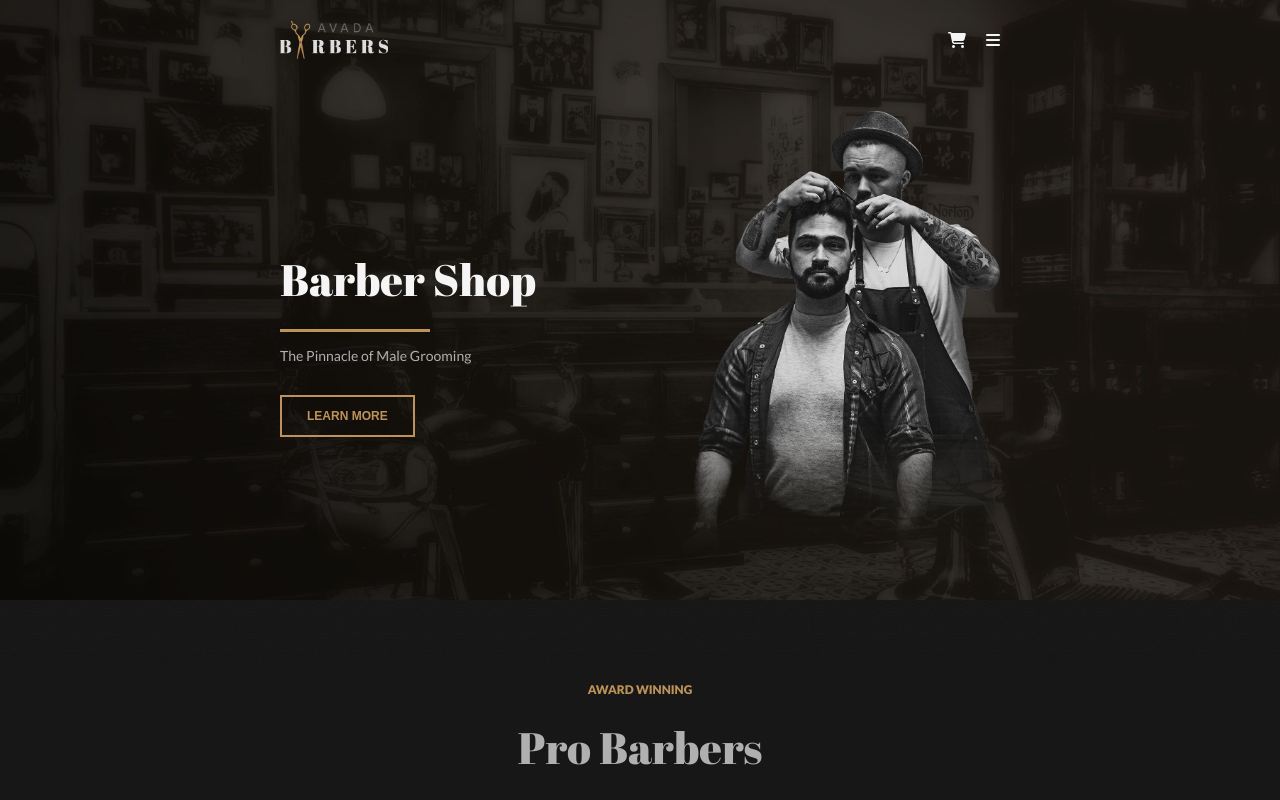
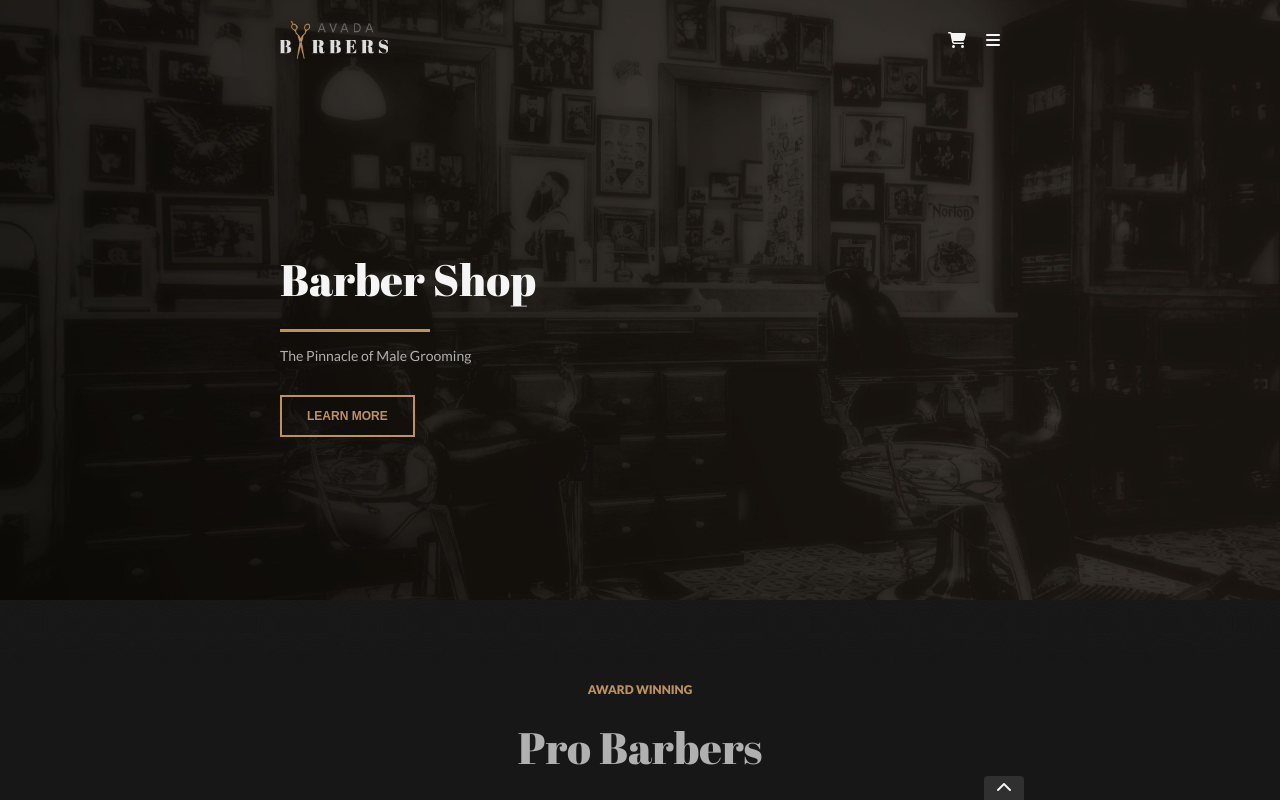
Before and after one commit to Sebastian-Balint/proj-html-vuejs, a Vue app: page / in a window 1280 px wide. Shown: the top 800 px of the page. Built offline with nearby package versions, Linux system fonts and the light colour scheme.

Commit message:
fix footer, img and page up button

```diff
--- a/src/assets/styles/style.css
+++ b/src/assets/styles/style.css
@@ -136,21 +136,30 @@ header {
     section {
       width: 50%;
     }
-
-    .jumbotron-img {
-      height: 488px;
-      width: 334px;
-    }
   }
 }
 
+.btn-fixed {
+  width: 40px;
+  height: 24px;
+  background-color: #303030;
+  border-top-left-radius: 4px;
+  border-top-right-radius: 4px;
+  position: fixed;
+  bottom: 0;
+  right: 20%;
+  z-index: 9999;
+  cursor: pointer;
+}
+
 footer {
-  height: 300px;
+  height: auto;
   background-color: #121314;
 
   .container {
     justify-content: space-between;
     align-items: center;
+    height: 300px;
   }
 
   p {
@@ -162,10 +171,10 @@ footer {
   }
 }
 
-footer .debug,
+/*footer .debug,
 header .debug {
   border: 1px dashed white;
-}
+}*/
 
 .copyright {
   height: 80px;
@@ -175,8 +184,6 @@ header .debug {
 }
 
 .footer-image {
-  width: 230px;
-  height: 180px;
   margin-bottom: 15px;
 }
 
@@ -190,11 +197,9 @@ header .debug {
   position: relative;
 
   .triangle {
-    background-image: url(/public/triangle-black.svg);
+    background-image: url(/triangle-black.svg);
   }
   .services-icon {
-    width: 40px;
-    height: 70px;
     margin: 20px auto;
   }
 }
@@ -234,16 +239,10 @@ header .debug {
   }
 }
 
-.person {
-  width: 80px;
-  height: 80px;
-  border-radius: 50%;
-}
-
 .triangle {
   height: 62px;
   width: 100%;
-  background-image: url(/public/triangle.svg);
+  background-image: url(/triangle.svg);
   position: absolute;
   bottom: 0;
 }
@@ -257,31 +256,3 @@ header .debug {
 .section-title {
   margin: auto;
 }
-
-/* Button */
-
-button {
-  border: 2px solid var(--primary-color);
-  background-color: transparent;
-  color: var(--primary-color);
-  text-transform: uppercase;
-  font-weight: 700;
-  font-size: 12px;
-  padding: 12px 25px;
-  margin: 15px auto;
-  cursor: pointer;
-  transition: background-color 0.5s ease, color 0.5s ease;
-
-  &:hover {
-    background-color: var(--primary-color);
-    color: var(--black);
-  }
-}
-
-.services button:hover {
-  color: var(--white);
-}
-
-.blog button:hover {
-  color: var(--light);
-}
--- a/src/assets/styles/style_components/background.css
+++ b/src/assets/styles/style_components/background.css
@@ -8,6 +8,8 @@
 header {
   background-image: url(/images/jumbotron_1.jpg);
   background-size: cover;
+  height: 488px;
+  width: 334px;
 }
 
 .logo {
@@ -33,6 +35,8 @@ header {
 .services {
   .services-icon {
     background-size: contain;
+    width: 40px;
+    height: 70px;
   }
 
   .services-icon.first {
@@ -79,6 +83,9 @@ header {
 .reviews {
   .person {
     background-size: contain;
+    width: 80px;
+    height: 80px;
+    border-radius: 50%;
   }
 
   .person.first {
@@ -119,6 +126,8 @@ header {
 
 .footer-image {
   background-size: cover;
+  width: 230px;
+  height: 180px;
 }
 
 .footer-image.first {
--- a/src/components/Footer.vue
+++ b/src/components/Footer.vue
@@ -9,7 +9,7 @@ export default {
 
 <template>
   <footer>
-    <div class="container debug flex">
+    <div class="container flex">
       <div class="flex column">
         <div class="footer-image first image"></div>
         <button>Shop our range now</button>
@@ -22,7 +22,7 @@ export default {
         </p>
         <h4>Follow us</h4>
 
-        <div class="social flex">
+        <div class="icon flex">
           <i class="fa-brands fa-facebook-f"></i>
           <i class="fa-brands fa-twitter"></i>
           <i class="fa-brands fa-youtube"></i>
--- a/src/components/Header.vue
+++ b/src/components/Header.vue
@@ -8,7 +8,7 @@ export default {
 </script>
 
 <template>
-  <header>
+  <header id="header">
     <div class="container">
       <nav class="flex">
         <div class="logo image"></div>
@@ -28,6 +28,9 @@ export default {
       </div>
     </div>
   </header>
+  <a href="#header" class="btn-fixed flex flex-center">
+    <i class="fa-solid fa-chevron-up"></i>
+  </a>
 </template>
 
 <style scoped></style>
```
